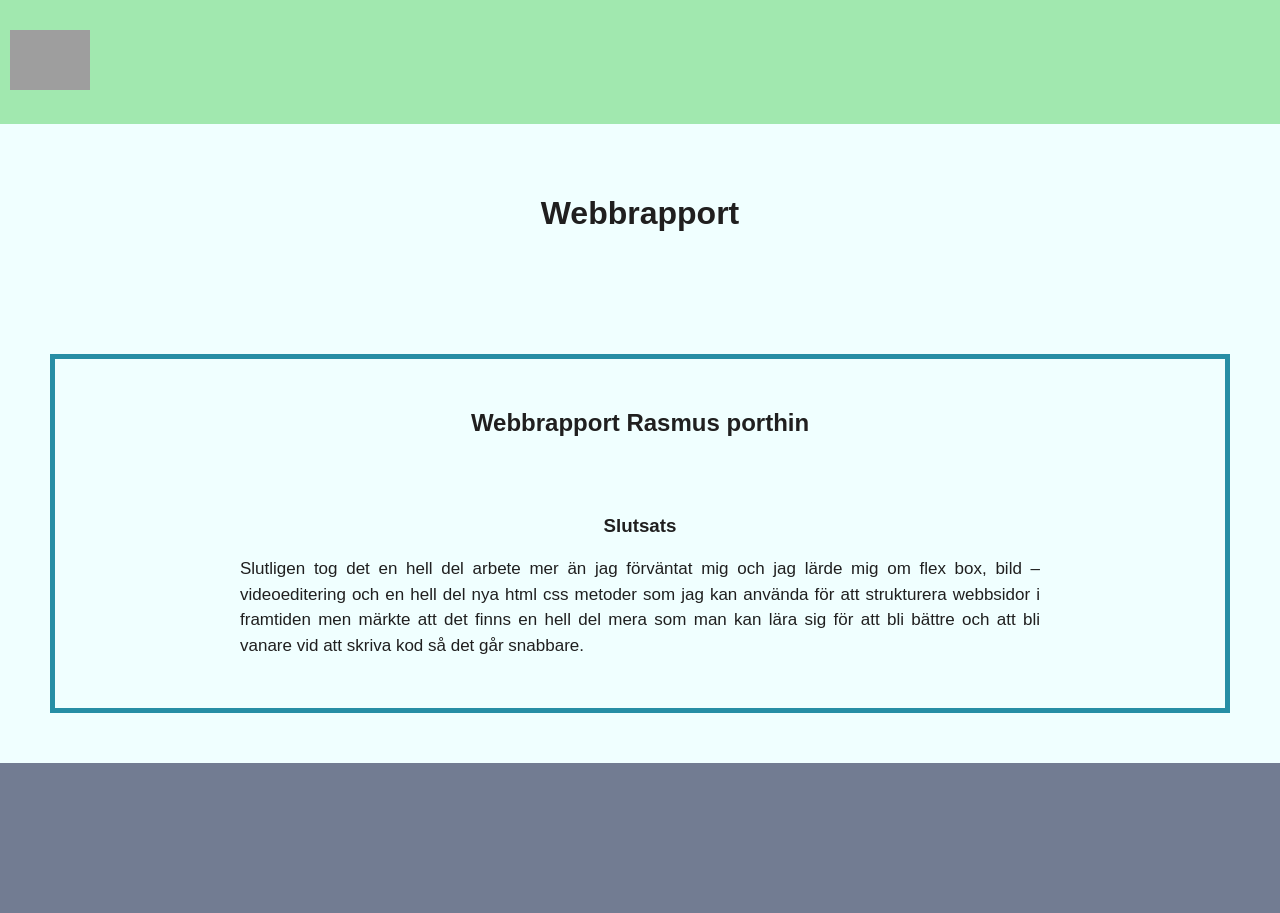
After one commit to rasmus161/Backend_conect_website, a PHP site: page /assets/pages/raport.php in a window 1280 px wide. The commit adds this page. Run offline with PHP 8.4, Linux system fonts and the light colour scheme; grey boxes are pictures that could not be loaded.

Commit message:
add report page + stylig to it + change html structure to be bether

```diff
--- /dev/null
+++ b/assets/css/raport.css
@@ -0,0 +1,38 @@
+/* this is a styling for the raport page */
+
+
+
+
+/* box2 */
+
+#content-box2 {
+    display: flex;
+    justify-content: center;
+    flex-direction: column;
+    text-align: center;
+    padding: 30px;
+    border-width: 5px;
+    border-style: solid;
+    border-color: #278ea5;
+    margin: 50px;
+
+}
+
+#content-box2 h2 {
+    padding-bottom: 40px;
+}
+
+#content-box2 h3 {
+    padding-top: 20px;
+
+}
+
+#content-box2 p {
+    font-size: 17px;
+    text-align: justify;
+    line-height: 1.5;
+    max-width: 800px;
+    margin: 0 auto;
+    padding-bottom: 20px;
+
+}
--- a/assets/pages/ads.php
+++ b/assets/pages/ads.php
@@ -15,8 +15,9 @@
 </head>
 
 <body>
-    <?php include "../pages_content/header.php" ?>
-
+    <header>
+        <?php include "../pages_content/header.php" ?>
+    </header>
     <main>
         <div class="container" id="filter">
             <div>
--- a/assets/pages/profile.php
+++ b/assets/pages/profile.php
@@ -19,8 +19,9 @@
 </head>
 
 <body>
-
-    <?php include "../pages_content/header.php" ?>
+    <header>
+        <?php include "../pages_content/header.php" ?>
+    </header>
     <main>
 
         <div class="container" id="profile-content">
--- /dev/null
+++ b/assets/pages/raport.php
@@ -0,0 +1,53 @@
+<!DOCTYPE html>
+<html lang="sv">
+
+<head>
+    <meta charset="UTF-8">
+    <meta name="viewport" content="width=device-width, initial-scale=1.0">
+    <link rel="stylesheet" href="../../main.css">
+    <link rel="stylesheet" href="../css/raport.css">
+
+    <link rel="stylesheet" href="https://cdnjs.cloudflare.com/ajax/libs/font-awesome/5.15.4/css/all.min.css">
+    <link rel="preconnect" href="https://fonts.googleapis.com">
+    <link rel="preconnect" href="https://fonts.gstatic.com" crossorigin>
+    <link href="https://fonts.googleapis.com/css2?family=Montserrat:ital,wght@0,100..900;1,100..900&display=swap">
+    <title>Raport</title>
+</head>
+
+<body>
+
+
+    <header>
+        <?php include "../pages_content/header.php" ?>
+    </header>
+    <main>
+        <div class="container">
+            <h1>Webbrapport</h1>
+        </div>
+
+        <article id="content-box2" class="container">
+            <div>
+                <h2 class="text-normal-dark">Webbrapport Rasmus porthin</h2>
+
+                <h3>Slutsats</h3>
+                <p>
+                    Slutligen tog det en hell del arbete mer än jag förväntat mig och jag lärde mig om flex box, bild –
+                    videoeditering och en hell del nya html css metoder som jag kan använda för att strukturera
+                    webbsidor i framtiden men märkte att det finns en hell del mera som man kan lära sig för att bli
+                    bättre och att bli vanare vid att skriva kod så det går snabbare.
+
+                </p>
+
+            </div>
+
+        </article>
+
+    </main>
+
+    <footer>
+
+    </footer>
+
+</body>
+
+</html>
```
Also changed, not shown: assets/pages_content/site_login.php (+8 -0 lines).
